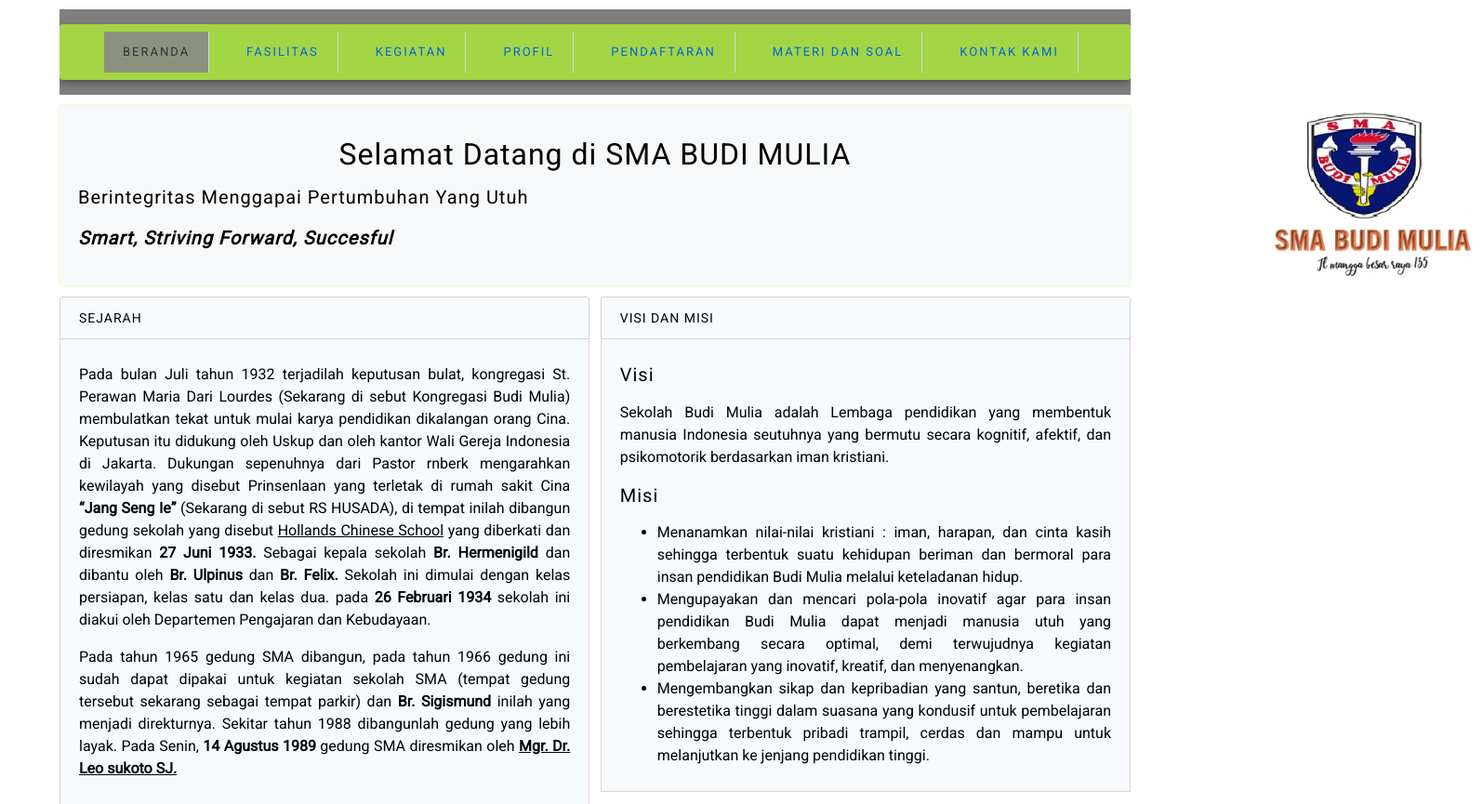
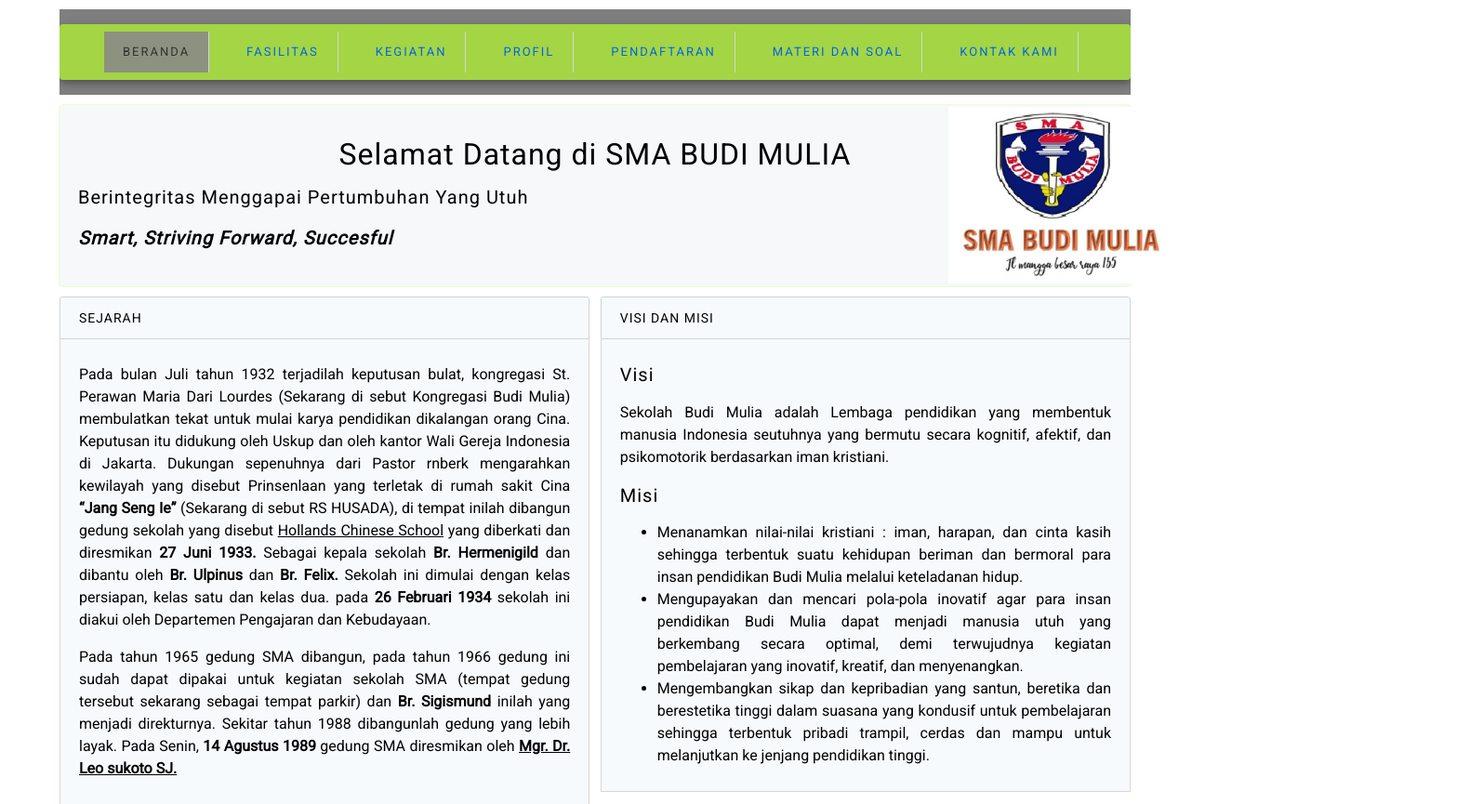
Before and after one commit to aprilliasetiawan/aprilliasetiawan.github.io, a plain HTML site: page index.html in a window 1280 px wide. Shown: the top 865 px of the page at 93% size, 1595 px wide, since content can reach past the window. Drawn offline with Linux system fonts and the light colour scheme.

Commit message:
Add files via upload

```diff
--- a/index.html
+++ b/index.html
@@ -51,7 +51,7 @@
     <!--Start Jumbotron-->
     <div class="container jumbotron">
         <h1 align="center">Selamat Datang di SMA BUDI MULIA</h1>
-        <div class="atur-logo">
+        <div class="atur-logo1">
         <img src="gambar/logobm_fix.jpg" alt="Logo Coding Design" width="240"></div>
         <h3>Berintegritas Menggapai Pertumbuhan Yang Utuh</h3>
         <h3 ><strong><em>Smart, Striving Forward, Succesful</em></strong></h3>
```
